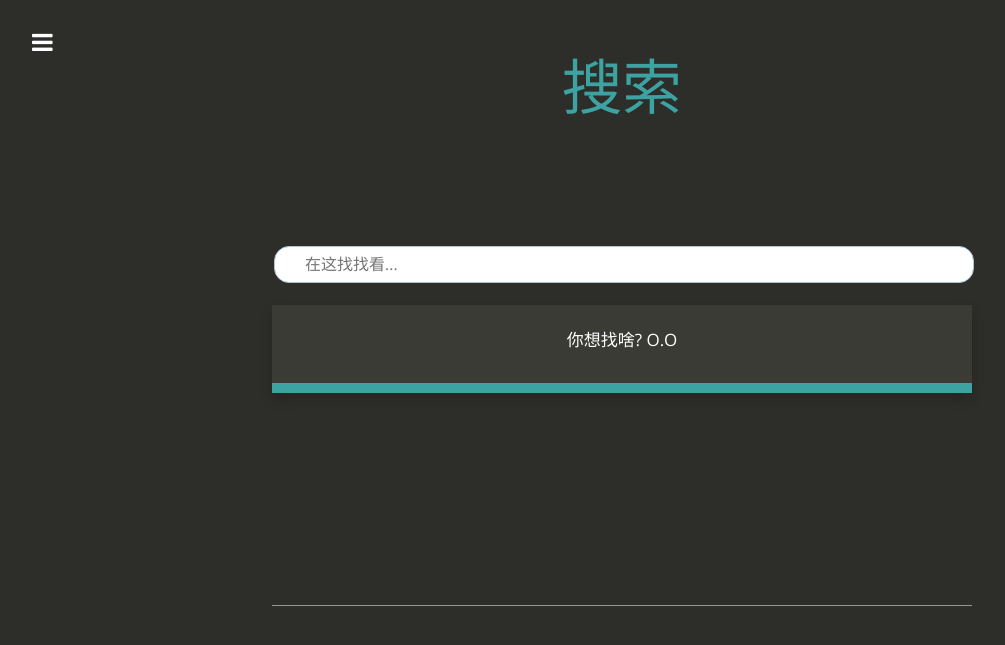
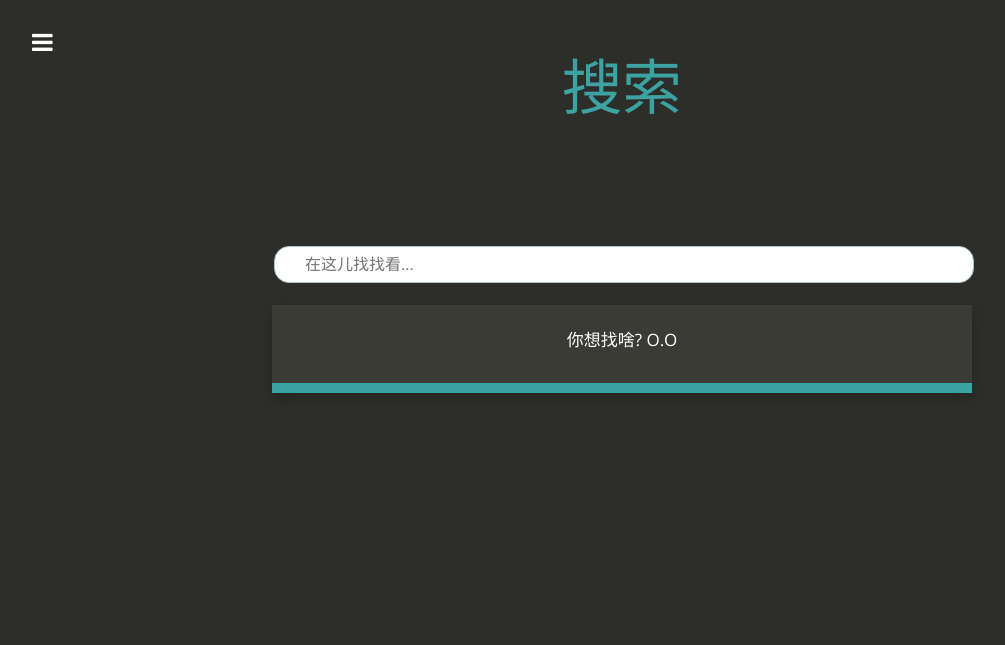
Before and after one commit to sxm5220/sxm5220.github.io, a Jekyll site: the page built from search.html, in a window 1280 px wide. Shown: the top 645 px of the page, without its empty margins (18-1023 px from the left). Built offline with Jekyll 4.4.1, drawn with Linux system fonts in a browser that asks for light colours; nearby versions of some CDN libraries.

Commit message:
Update search.html
test

```diff
--- a/search.html
+++ b/search.html
@@ -8,7 +8,7 @@ layout: default
     <h1 class="header author-header">搜索</h1>
 
     <div id="search-container">
-      <input type="text" id="search-input" placeholder="在这找找看...">
+      <input type="text" id="search-input" placeholder="在这儿找找看...">
       <div class="col-md-12 content-panel articles">
         <ul id="results-container"><small>你想找啥? O.O</small></ul>
       </div>
@@ -17,17 +17,15 @@ layout: default
   </div>
 </div>
 
-<hr class="search-hr" />
-<!--
 <script src="{{ site.baseurl }}/js/jekyll-search.js" type="text/javascript"></script>
--->
+
 <script type="text/javascript">
   SimpleJekyllSearch.init({
     searchInput: document.getElementById('search-input'),
     resultsContainer: document.getElementById('results-container'),
     dataSource: '{{ site.baseurl }}/search.json',
     searchResultTemplate: '<li><a href="{url}" title="{desc}">{title}<\/a><\/li>',
-    noResultsText: '亲还没有呢～',
+    noResultsText: '亲～您要找的还没有呢～',
     limit: 10,
     fuzzy: true,
   })
```
